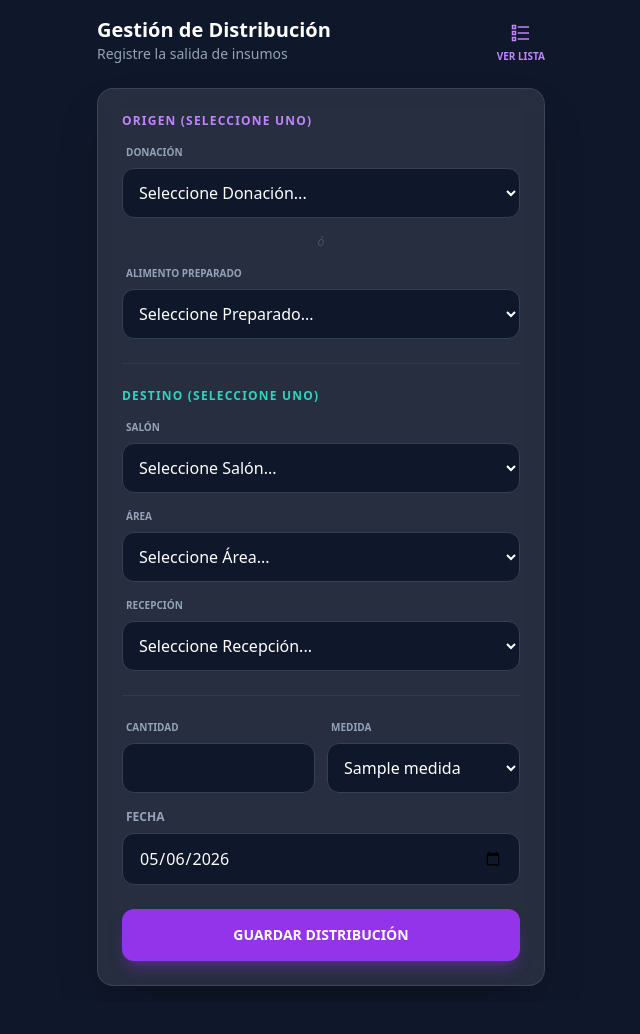
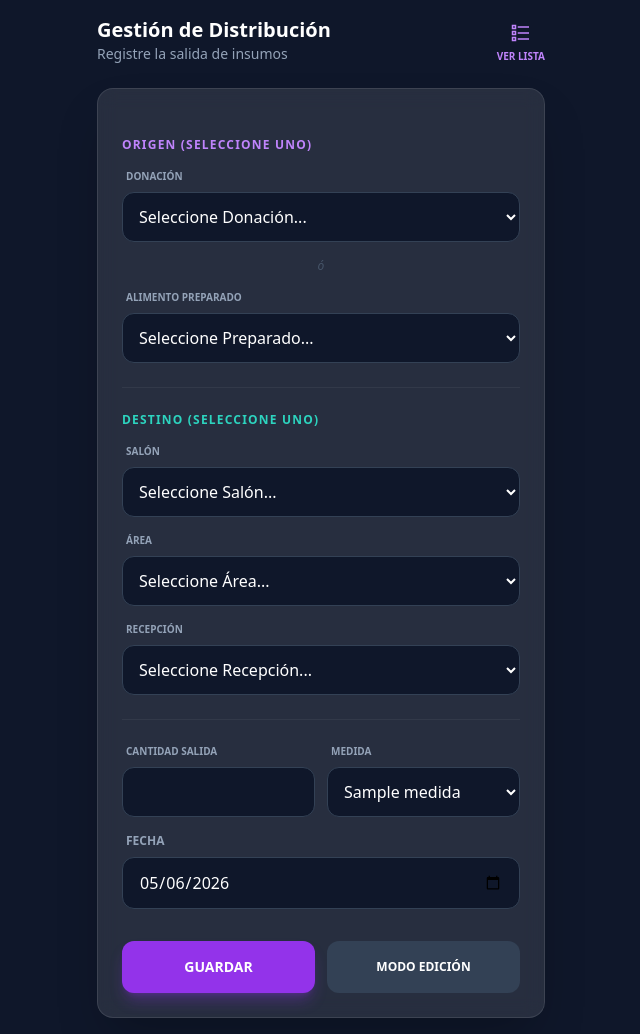
Before and after one commit to jeancgarciaq/estadistica-maranatha-infantil-fastapi, a Python web app: template web/templates/distribuciones/index.html in a window 1280 px wide. Shown: the whole page, without its empty margins (319-959 px from the left). Before the commit the page ends 986 px from the top, so only its background shows below. Run offline with Jinja, Linux system fonts and the light colour scheme; the template is opened without the code that fills it: most values are stand-ins (such as "Sample title", 1, 10 or a date in 2020); some libraries are stand-ins or nearby versions.

Commit message:
feat: add distribution management template with registration and editing forms

```diff
--- a/web/templates/distribuciones/index.html
+++ b/web/templates/distribuciones/index.html
@@ -32,6 +32,12 @@
 
     <div class="glass p-6 rounded-2xl border border-white/10 shadow-2xl">
         <form id="distForm" action="/distribuciones/crear" method="post" class="space-y-6">
+
+            <div id="id_field" class="hidden">
+                <label class="block text-xs font-semibold text-slate-400 uppercase mb-2 ml-1">ID Registro</label>
+                <input type="number" name="id" id="dist_id" readonly
+                    class="w-full bg-slate-900/50 border border-slate-700 rounded-xl px-4 py-3 text-slate-400 outline-none">
+            </div>
 
             <!-- SECCIÓN: ORIGEN -->
             <div class="space-y-4">
@@ -108,14 +114,14 @@
             <div class="space-y-4 border-t border-white/5 pt-6">
                 <div class="grid grid-cols-2 gap-3">
                     <div>
-                        <label
-                            class="block text-[10px] font-semibold text-slate-400 uppercase mb-2 ml-1">Cantidad</label>
-                        <input type="number" step="0.01" name="cantidad" required
+                        <label class="block text-[10px] font-semibold text-slate-400 uppercase mb-2 ml-1">Cantidad
+                            Salida</label>
+                        <input type="number" step="0.01" name="cantidad" id="dist_cantidad" required
                             class="w-full bg-slate-900 border border-slate-700 rounded-xl px-4 py-3 text-white focus:outline-none focus:border-purple-500 text-center">
                     </div>
                     <div>
                         <label class="block text-[10px] font-semibold text-slate-400 uppercase mb-2 ml-1">Medida</label>
-                        <select name="unidad" required
+                        <select name="unidad" id="dist_unidad" required
                             class="w-full bg-slate-900 border border-slate-700 rounded-xl px-3 py-3 text-white focus:outline-none focus:border-purple-500">
                             {% for m in medidas %}
                             <option value="{{ m }}" {% if m=="Unidad(es)" %}selected{% endif %}>{{ m }}</option>
@@ -130,17 +136,29 @@
                 </div>
             </div>
 
-            <button type="submit"
-                class="w-full bg-purple-600 hover:bg-purple-500 text-white font-bold py-4 rounded-xl shadow-lg shadow-purple-600/30 transition-all active:scale-95 uppercase text-sm">
-                Guardar Distribución
+            <div class="grid grid-cols-2 gap-3 pt-2">
+                <button type="submit" id="btn_submit"
+                    class="bg-purple-600 hover:bg-purple-500 text-white font-bold py-4 rounded-xl shadow-lg shadow-purple-600/30 transition-all active:scale-95 uppercase text-sm">
+                    Guardar
+                </button>
+                <button type="button" onclick="cambiarAModoEdicion()" id="btn_mode"
+                    class="bg-slate-700 hover:bg-slate-600 text-white font-bold py-4 rounded-xl transition-all uppercase text-xs">
+                    Modo Edición
+                </button>
+            </div>
+        </form>
+
+        <form id="deleteForm" action="/distribuciones/eliminar" method="post" class="hidden">
+            <input type="hidden" name="id" id="delete_id">
+            <button type="submit" onclick="return confirm('¿Eliminar este registro de distribución?')"
+                class="w-full bg-red-600/20 hover:bg-red-600 text-red-500 hover:text-white font-bold py-3 rounded-xl border border-red-600/50 transition-all mt-2 uppercase text-xs">
+                Eliminar Registro
             </button>
         </form>
     </div>
 </div>
 
 <script>
-    document.getElementById('dist_fecha').valueAsDate = new Date();
-
     function toggleOrigen(tipo) {
         const selDonacion = document.getElementById('sel_donacion');
         const selPreparado = document.getElementById('sel_preparado');
@@ -160,5 +178,51 @@
             });
         }
     }
+
+    function cambiarAModoEdicion() {
+        const form = document.getElementById('distForm');
+        const idField = document.getElementById('id_field');
+        const delForm = document.getElementById('deleteForm');
+        const btnSubmit = document.getElementById('btn_submit');
+        const btnMode = document.getElementById('btn_mode');
+
+        const esModoEdicion = idField.classList.toggle('hidden') === false;
+        delForm.classList.toggle('hidden');
+
+        if (esModoEdicion) {
+            form.action = "/distribuciones/actualizar";
+            btnSubmit.innerText = "ACTUALIZAR";
+            btnMode.innerText = "MODO CREAR";
+        } else {
+            form.action = "/distribuciones/crear";
+            btnSubmit.innerText = "GUARDAR";
+            btnMode.innerText = "MODO EDICIÓN";
+        }
+    }
+
+    window.addEventListener('DOMContentLoaded', () => {
+        const params = new URLSearchParams(window.location.search);
+        if (params.get('id')) {
+            document.getElementById('dist_id').value = params.get('id');
+            document.getElementById('delete_id').value = params.get('id');
+
+            // Origen
+            if (params.get('donacion_id')) document.getElementById('sel_donacion').value = params.get('donacion_id');
+            if (params.get('preparado_id')) document.getElementById('sel_preparado').value = params.get('preparado_id');
+
+            // Destino
+            if (params.get('salon_id')) document.getElementById('sel_salon').value = params.get('salon_id');
+            if (params.get('area_id')) document.getElementById('sel_area').value = params.get('area_id');
+            if (params.get('recepcion_id')) document.getElementById('sel_recepcion').value = params.get('recepcion_id');
+
+            document.getElementById('dist_cantidad').value = params.get('cantidad') || '';
+            document.getElementById('dist_unidad').value = params.get('unidad') || 'Unidad(es)';
+            document.getElementById('dist_fecha').value = params.get('fecha') || '';
+
+            cambiarAModoEdicion();
+        } else {
+            document.getElementById('dist_fecha').valueAsDate = new Date();
+        }
+    });
 </script>
 {% endblock %}
```
